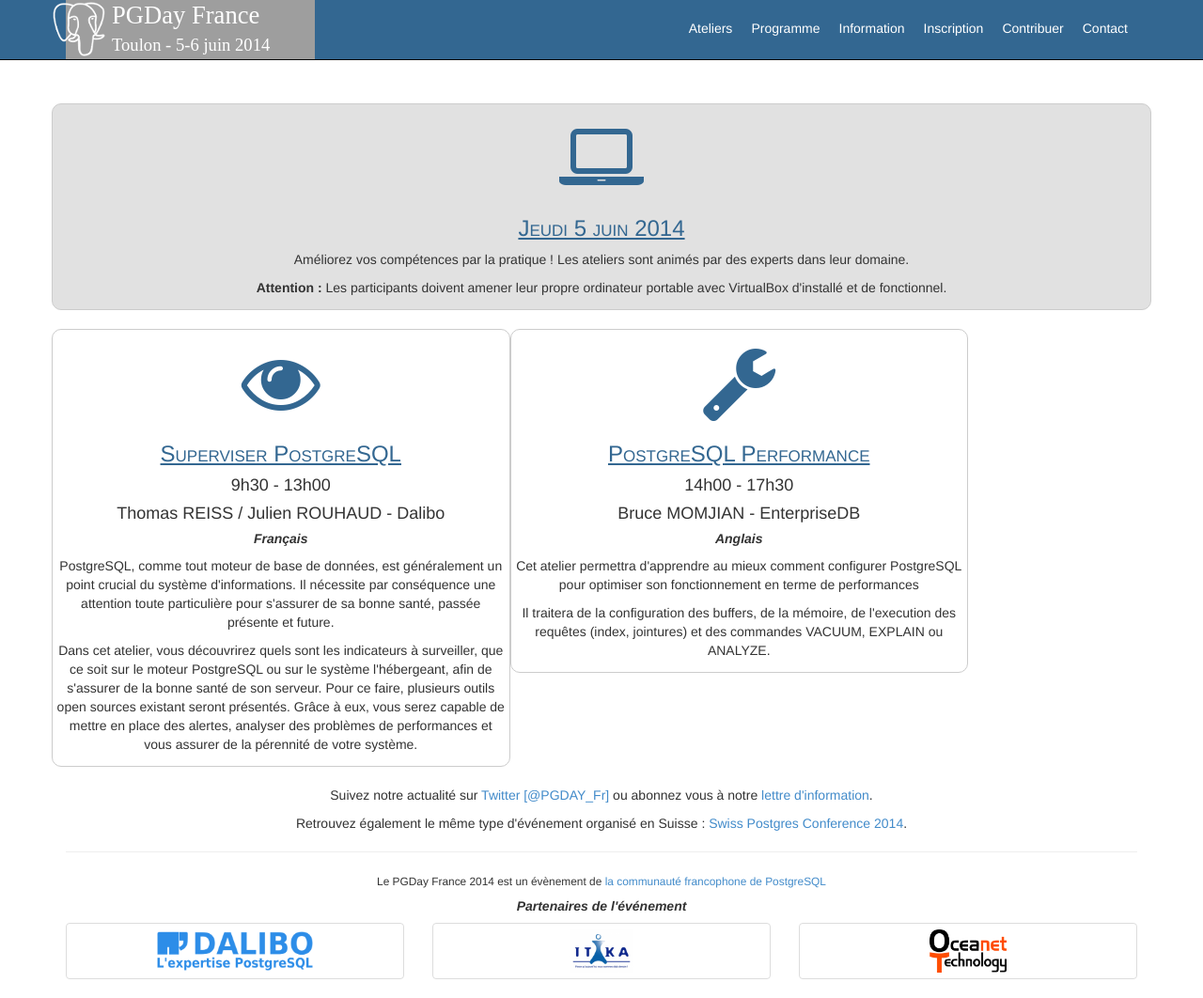
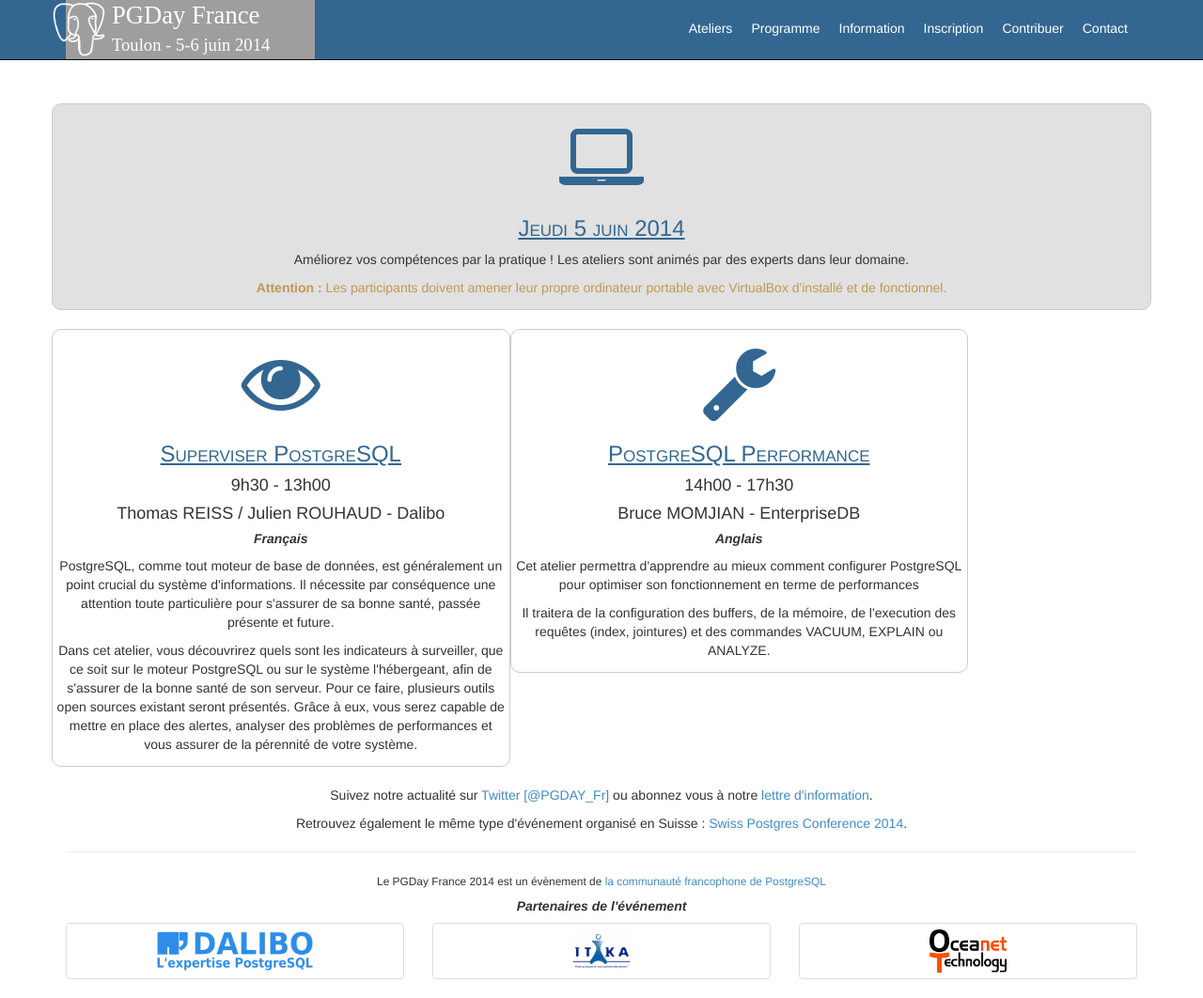
Before and after one commit to postgresqlfr/2024.pgday.fr, a Jekyll site: the page built from ateliers.html, in a window 1280 px wide and 1062 px high. Shown: the whole window at 94% size. Built offline with Jekyll 4.4.1, drawn with Linux system fonts in a browser that asks for light colours; Markdown is read by kramdown in place of the engine named in the settings; grey boxes are pictures that could not be loaded.

Commit message:
Add style to workshops requirements

```diff
--- a/ateliers.html
+++ b/ateliers.html
@@ -13,7 +13,7 @@
                   <i class="fa fa-laptop"></i>
                   <h3>Jeudi 5 juin 2014</h3>
                   <p>Améliorez vos compétences par la pratique ! Les ateliers sont animés par des experts dans leur domaine.</p>
-                  <p><b>Attention :</b> Les participants doivent amener leur propre ordinateur portable avec VirtualBox d'installé et de fonctionnel.</p>
+                  <p class="text-warning"><b>Attention :</b> Les participants doivent amener leur propre ordinateur portable avec VirtualBox d'installé et de fonctionnel.</p>
               </div>
           </div>
           <br>
```
